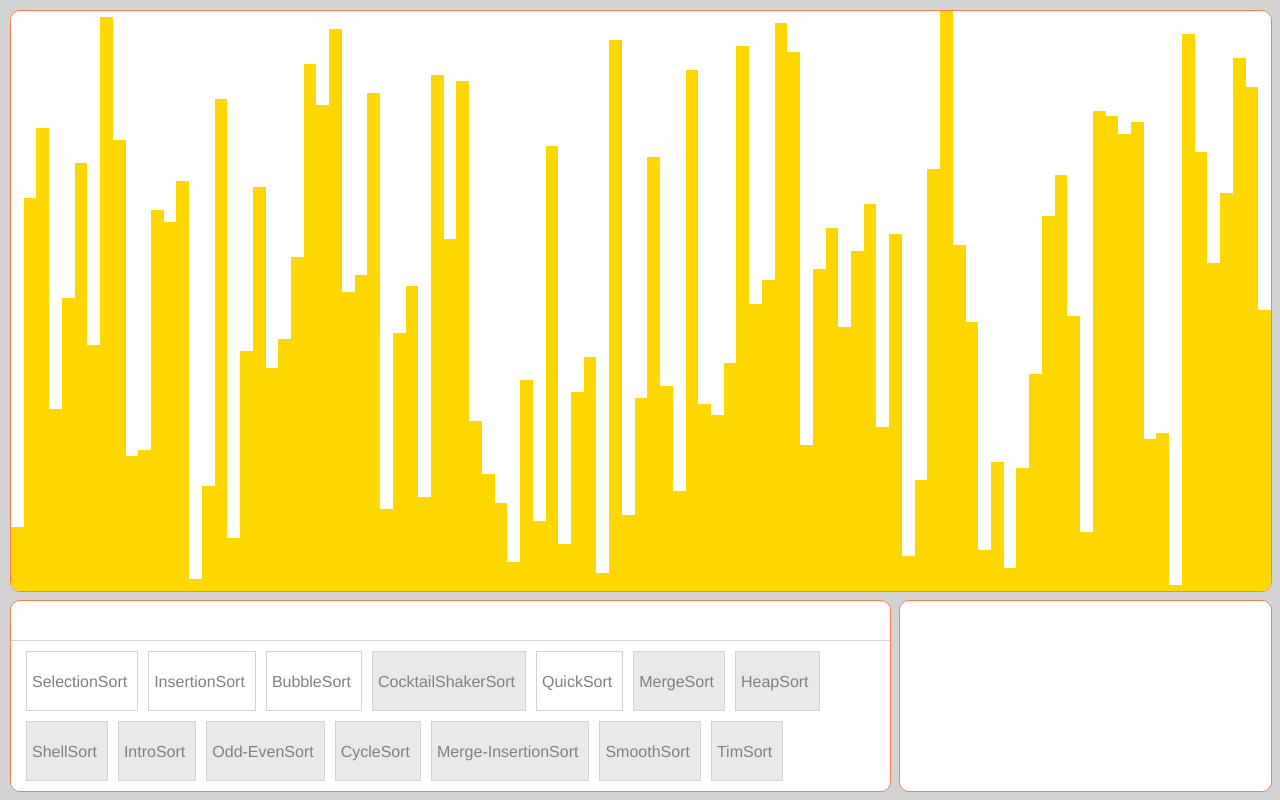
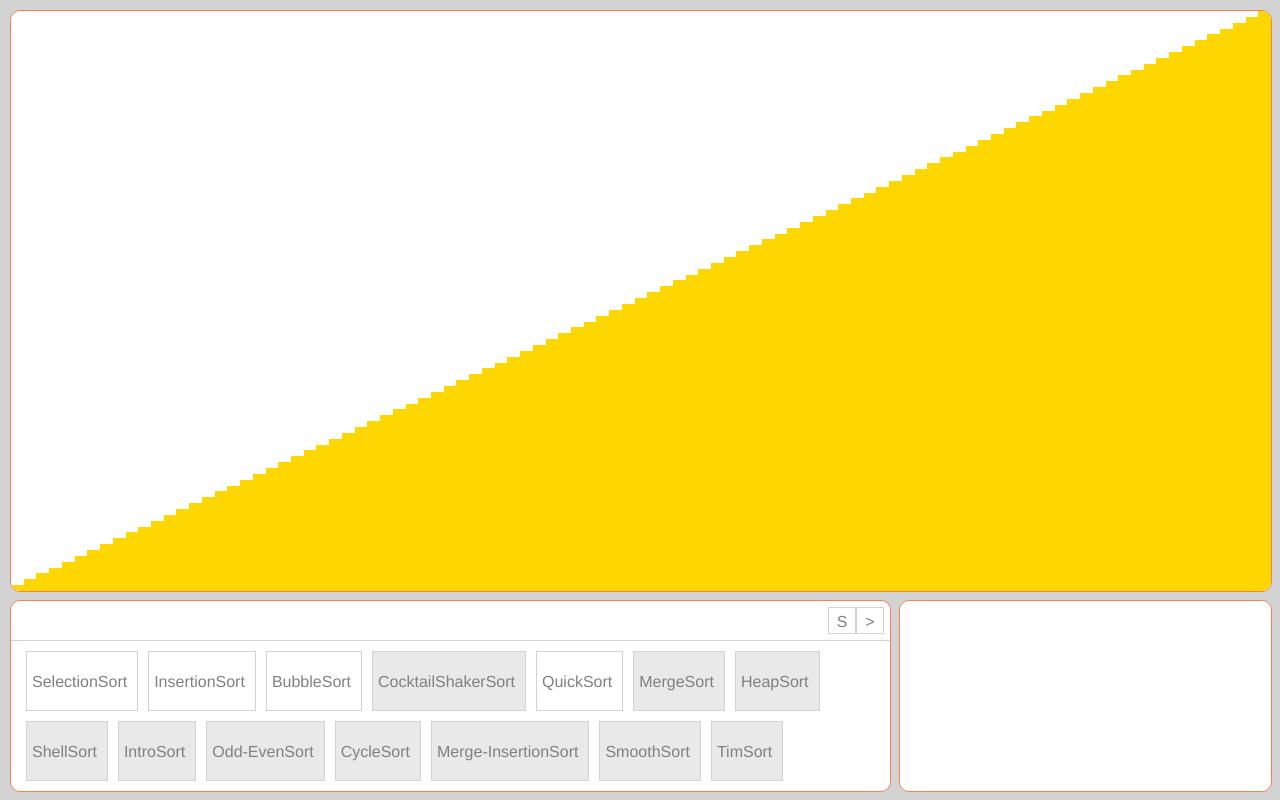
Before and after one commit to chrisli-03/SortingAnimation, a Vue app: page / in a window 1280 px wide. Built offline with nearby package versions, Linux system fonts and the light colour scheme.

Commit message:
Added basic controls
Added buttons for shuffle & sort

```diff
--- a/src/App.vue
+++ b/src/App.vue
@@ -25,14 +25,24 @@ export default {
 		Algorithm,
 		MyData
 	},
-	mounted: async function() {
-		await this.$refs.MyCanvas.shuffleInst()
-		// let selected = this.$refs.Algorithm.getAlgorithm()
-		// if (await selected(this.$refs.MyCanvas.data, this.$refs.MyCanvas.swap)) alert('done')
+	methods: {
+		async sort() {
+			let selected = this.$refs.Algorithm.getAlgorithm()
+			if (await selected(this.$refs.MyCanvas.data, this.$refs.MyCanvas.swap)) {
+				eventBus.$emit('sorted', 0)
+				alert('done')
+			}
+		},
+		async shuffle() {
+			await this.$refs.MyCanvas.shuffleInst()
+		}
 	},
 	created() {
 		eventBus.$on('sort', id => {
-			console.log(id)
+			this.sort()
+		})
+		eventBus.$on('shuffle', id => {
+			this.shuffle()
 		})
 	}
 }
--- a/src/components/Algorithm.vue
+++ b/src/components/Algorithm.vue
@@ -1,6 +1,8 @@
 <template>
 	<div id="algorithmPanel">
 		<div class="actionBar">
+			<div class="actionBar_btn" v-on:click="initShuffle">S</div>
+			<div class="actionBar_btn" v-on:click="initSort">></div>
 		</div>
 		<div class="algorithmBar">
 			<div class="algorithmBar_btn" v-for="(item, index) in data"
@@ -19,6 +21,7 @@ export default {
 	data () {
     return {
 			selected: '',
+			sorting: false,
 			data: [{
 							name: 'SelectionSort',
 							algorithm: 'selectionSort',
@@ -98,8 +101,26 @@ export default {
 		},
 		changeAlgorithm(algorithm) {
 			if (!algorithm.disabled) this.selected = algorithm.algorithm
-			eventBus.$emit('sort', 0)
+		},
+		initSort() {
+			if (this.sorting) {
+				alert('Already sorting')
+				return
+			}
+			if (this.selected !== '') {
+				this.sorting = true
+				eventBus.$emit('sort', 0)
+			}
+			else alert('Please select an algorithm before sorting')
+		},
+		initShuffle() {
+			eventBus.$emit('shuffle', 0)
 		}
+	},
+	created() {
+		eventBus.$on('sorted', id => {
+			this.sorting = false
+		})
 	}
 }
 </script>
@@ -124,6 +145,30 @@ export default {
 		-webkit-box-sizing: border-box;
 		box-sizing: border-box;
 		border-bottom: 1px solid lightgray;
+		text-align: right;
+		padding: 6px;
+	}
+	.actionBar_btn {
+		width: 28px;
+		height: 100%;
+		display: inline-block;
+		vertical-align: top;
+		text-align: center;
+		line-height: 28px;
+		border: 1px solid lightgray;
+		box-shadow: 0 0 0 0 gold;
+		color: gray;
+		-webkit-box-sizing: border-box;
+		box-sizing: border-box;
+		cursor: pointer;
+		transition-property: border-color, box-shadow, color;
+		transition-duration: 0.4s, 0.4s, 0.4s;
+		transition-timing-function: ease, ease, ease;
+	}
+	.actionBar_btn:hover {
+		color: #FF9D00;
+		border-color: gold;
+		box-shadow: 0 0 2px 0 gold;
 	}
 	.algorithmBar {
 		width: 100%;
@@ -154,6 +199,10 @@ export default {
 		height: 50px;
 		line-height: 50px;
 	}
+	.algorithmBar_btn:not(.disabled):not(.selected):hover {
+		border-color: #FFDE00;
+		color: #FF9D00;
+	}
 	.algorithmBar_btn_title {
 		margin-right: 5px;
 	}
@@ -161,13 +210,13 @@ export default {
 		color: #00FF00;
 		font-size: 14px;
 	}
-
 	.selected {
-		color: #FF9D00;
+		color: #FF7E00;
 		border-color: gold;
 		box-shadow: 0 0 2px 0 gold;
 	}
 	.disabled {
-		background-color: rgb(233, 233, 233)
+		background-color: rgb(233, 233, 233);
+		cursor: default;
 	}
 </style>
--- a/src/components/MyCanvas.vue
+++ b/src/components/MyCanvas.vue
@@ -14,6 +14,7 @@
 </template>
 
 <script>
+import eventBus from '@/js/EventBus'
 export default {
 	data () {
 	    return {
@@ -24,7 +25,8 @@ export default {
 			m: -1,
 			n: -1,
 			diff: 0,
-			speed: 10
+			speed: 10,
+			sorting: false
 		}
 	},
 	methods: {
@@ -35,6 +37,11 @@ export default {
 			this.maxHeight = Math.max(...this.data)
 		},
 		async shuffle() {
+			if (this.sorting) {
+				alert('Can\'t shuffle while sorting')
+				return
+			}
+			this.sorting = true
 			let array = this.data
 			let currentIndex = array.length-1, randomIndex
 			while (currentIndex > -1) {
@@ -42,12 +49,17 @@ export default {
 				await this.swap(randomIndex, currentIndex)
 				currentIndex -= 1
 			}
-			this.data = array
+			let _this = this
 			return new Promise((resolve) => {
+				_this.sorting = false
 				resolve(0)
 			})
 		},
 		shuffleInst() {
+			if (this.sorting) {
+				alert('Can\'t shuffle while sorting')
+				return
+			}
 			let array = this.data
 			let currentIndex = array.length-1, randomIndex
 			let promise = new Promise((resolve) => {
@@ -58,6 +70,9 @@ export default {
 				}
 				resolve(0)
 			})
+			this.data = array
+			this.m = -2 // change something in data to trigger vue to reload graph
+			this.m = -1
 			promise.then(() => { return })
 		},
 		swap(m, n) {
@@ -90,14 +105,14 @@ export default {
 		}
 	},
 	computed: {
-		barWidth: function() {
+		barWidth() {
 			return this.panelWidth/this.data.length
 		},
-		heightRatio: function() {
+		heightRatio() {
 			return this.panelHeight/this.maxHeight
 		}
 	},
-	mounted: function() {
+	mounted() {
 		let newData = this.data
 		for (let i = 1; i < 100; i++) {
 			newData.push(i)
@@ -109,7 +124,15 @@ export default {
 		window.addEventListener('resize', this.onResize)
 		this.onResize()
 	},
-	beforeDestroy: function() {
+	created() {
+		eventBus.$on('sort', id => {
+			this.sorting = true
+		})
+		eventBus.$on('sorted', id => {
+			this.sorting = false
+		})
+	},
+	beforeDestroy() {
 		window.removeEventListener('resize', this.onResize)
 	}
 }
```
